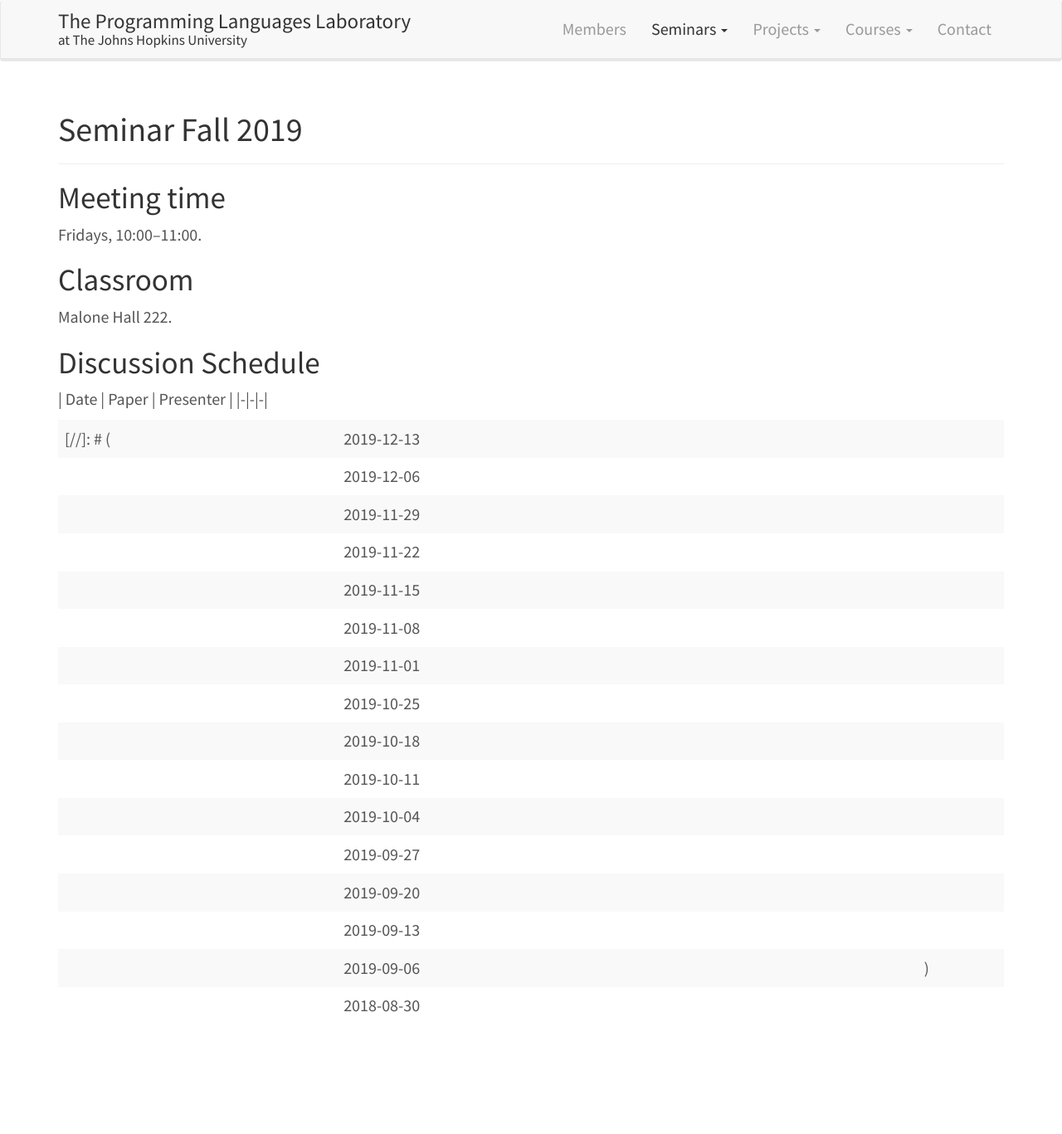
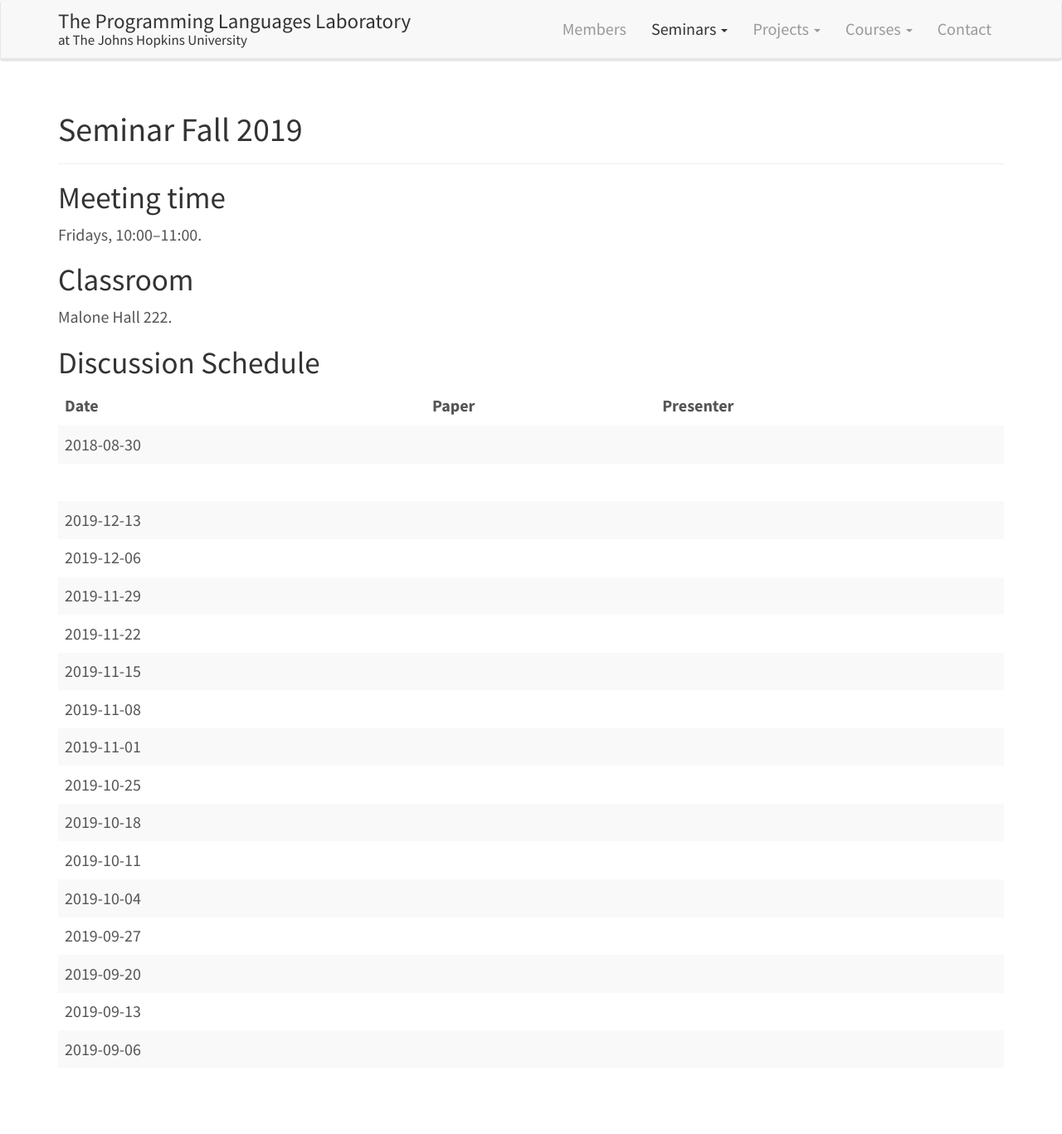
Before and after one commit to JHU-PL-Lab/www-pl-lab, a Jekyll site: the page built from seminars/fall-2019.md, in a window 1280 px wide. Shown: the whole page at 83% size. Built offline with Jekyll 4.4.1, drawn with Linux system fonts in a browser that asks for light colours; before the commit the page ends 1315 px from its top, so only the background shows below that; some of the changed lines change nothing that is shown.

Commit message:
the comment seems not working

```diff
--- a/seminars/fall-2019.md
+++ b/seminars/fall-2019.md
@@ -18,8 +18,9 @@ Discussion Schedule
 
 | Date | Paper | Presenter |
 |-|-|-|
-
-[//]: # ( | 2019-12-13 | | |
+| 2018-08-30 | | |
+| | | |
+| 2019-12-13 | | |
 | 2019-12-06 | | |
 | 2019-11-29 | | |
 | 2019-11-22 | | |
@@ -33,5 +34,4 @@ Discussion Schedule
 | 2019-09-27 | | |
 | 2019-09-20 | | |
 | 2019-09-13 | | |
-| 2019-09-06 | | |)
-| 2018-08-30 | | |
+| 2019-09-06 | | |
```
